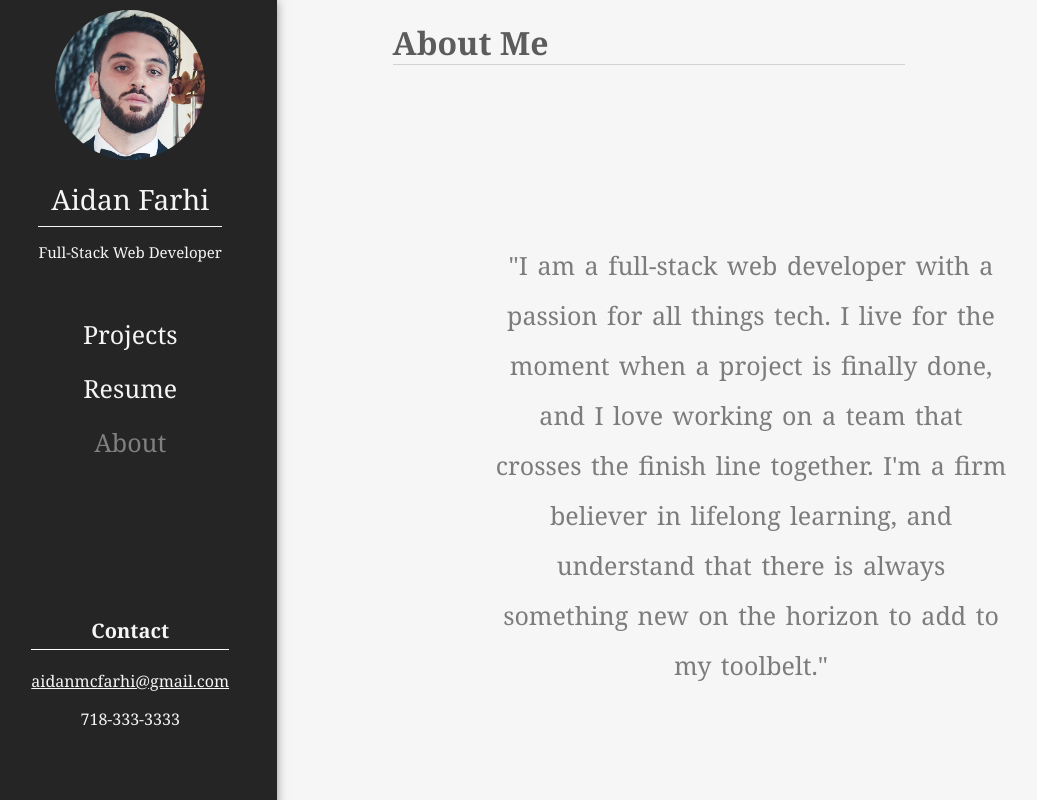
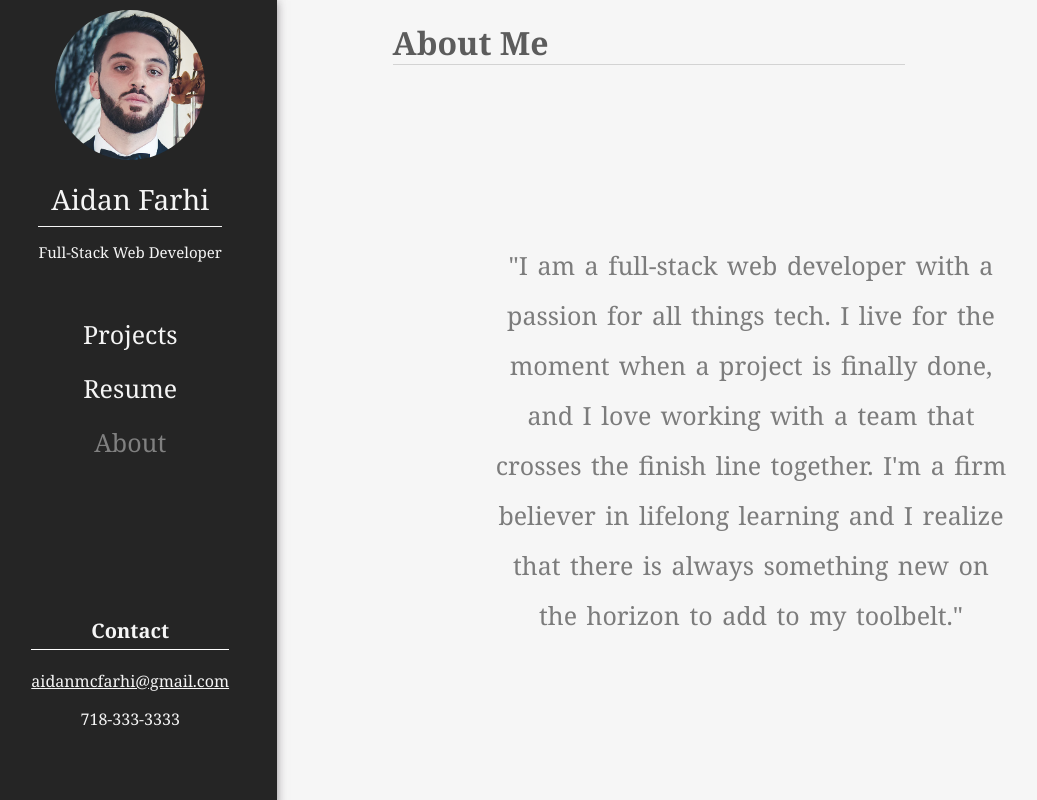
Before and after one commit to AidanFarhi/portfolio, a React (Create React App) app: page /about in a window 1280 px wide. Shown: the whole page, without its empty margins (17-1054 px from the left). Built offline with nearby package versions, Linux system fonts and the light colour scheme.

Commit message:
edited about page

```diff
--- a/src/components/About.js
+++ b/src/components/About.js
@@ -10,8 +10,8 @@ export default function About() {
                 <p>
                     "I am a full-stack web developer with a passion for all things tech.
                     I live for the moment when a project is finally done, and I love
-                    working on a team that crosses the finish line together. I'm a firm
-                    believer in lifelong learning, and understand that there is always
+                    working with a team that crosses the finish line together. I'm a firm
+                    believer in lifelong learning and I realize that there is always
                     something new on the horizon to add to my toolbelt."
                 </p>
             </div>
```
